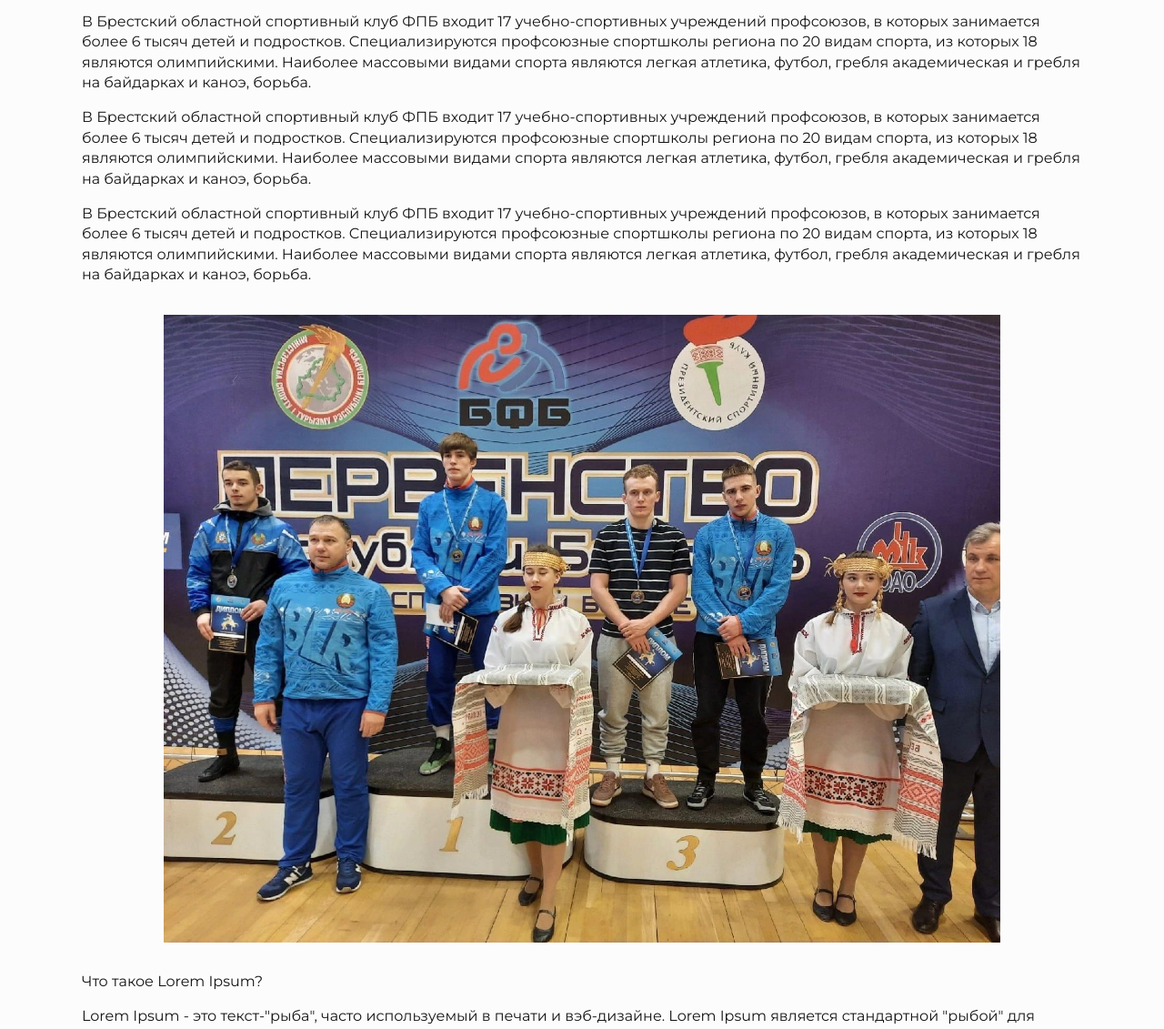
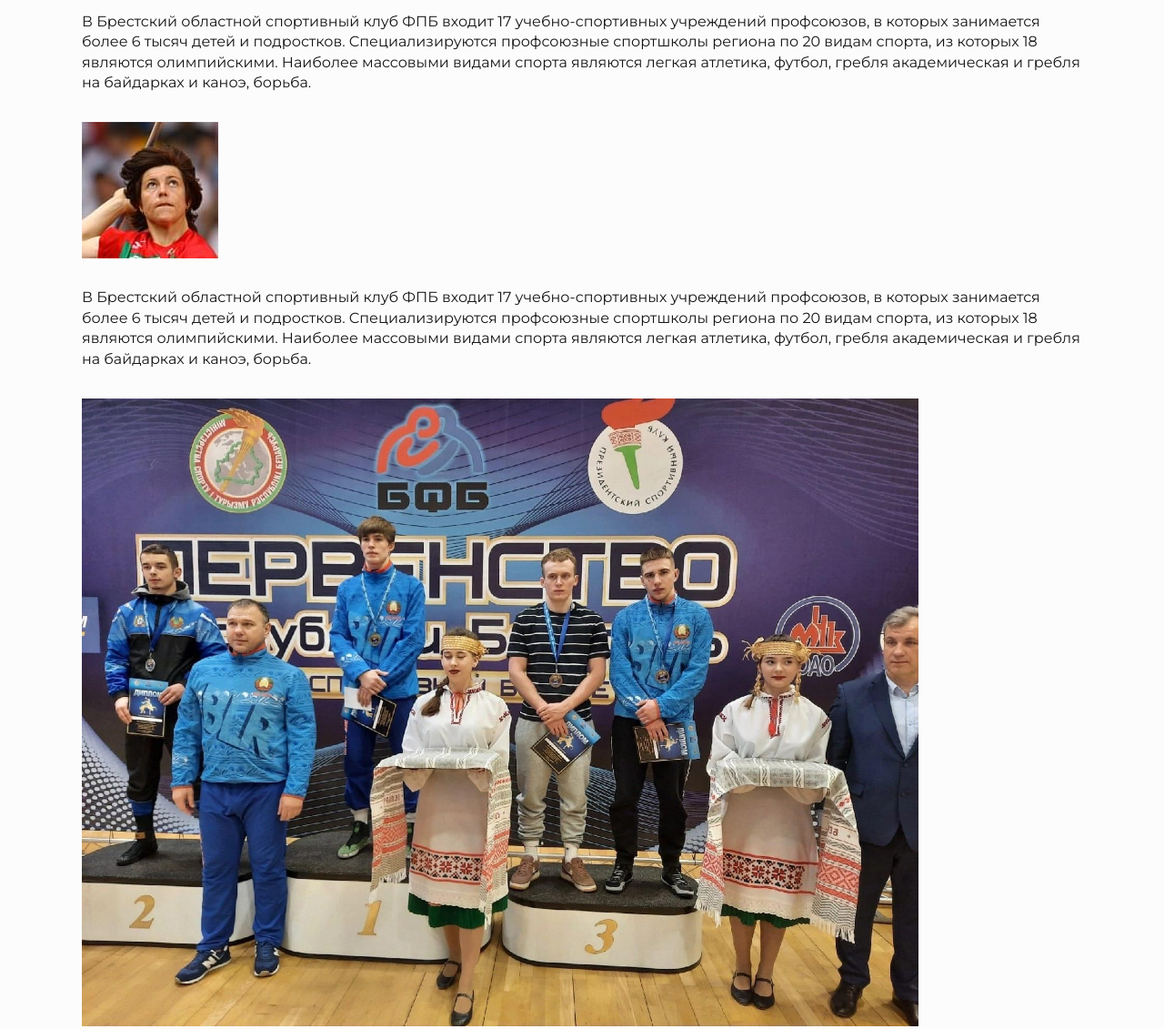
Before and after one commit to InfoCenterBy/sportfpb-test, a plain HTML site: page news-post.html in a window 1280 px wide. Shown: the part 405-1536 px from the top of the page at 91% size. Drawn offline with nearby package versions, Linux system fonts and the light colour scheme.

Commit message:
Update 2022-06-06T13:36:17.913Z

```diff
--- a/css/style.css
+++ b/css/style.css
@@ -2714,8 +2714,8 @@ figure figcaption {
 
 .news-post__content img {
   display: block;
-  margin: 32px auto;
-  width: 100%;
+  margin-top: 32px;
+  margin-bottom: 32px;
   max-width: 920px;
   height: auto;
 }
--- a/news-post.html
+++ b/news-post.html
@@ -168,7 +168,9 @@
 							<div class="news-post__date">11.01.2022</div>
 							<p>В Брестский областной спортивный клуб ФПБ входит 17 учебно-спортивных учреждений профсоюзов, в которых занимается более 6 тысяч детей и подростков.  Специализируются профсоюзные спортшколы региона по 20 видам спорта, из которых 18 являются олимпийскими. Наиболее массовыми видами спорта являются легкая атлетика, футбол, гребля академическая и гребля на байдарках и каноэ, борьба.
 							</p>
+							<img src="./img/22222.jpg" alt="">
 							<p>В Брестский областной спортивный клуб ФПБ входит 17 учебно-спортивных учреждений профсоюзов, в которых занимается более 6 тысяч детей и подростков.  Специализируются профсоюзные спортшколы региона по 20 видам спорта, из которых 18 являются олимпийскими. Наиболее массовыми видами спорта являются легкая атлетика, футбол, гребля академическая и гребля на байдарках и каноэ, борьба.</p>
+							<img src="./img/news/05.jpg" alt="" class="img-fluid" />
 							<p>В Брестский областной спортивный клуб ФПБ входит 17 учебно-спортивных учреждений профсоюзов, в которых занимается более 6 тысяч детей и подростков.  Специализируются профсоюзные спортшколы региона по 20 видам спорта, из которых 18 являются олимпийскими. Наиболее массовыми видами спорта являются легкая атлетика, футбол, гребля академическая и гребля на байдарках и каноэ, борьба.</p>
 							<div class="news-post__photo">
 								<img src="./img/news/05.jpg" alt="">
```
Also changed, not shown: css/style.min.css.
